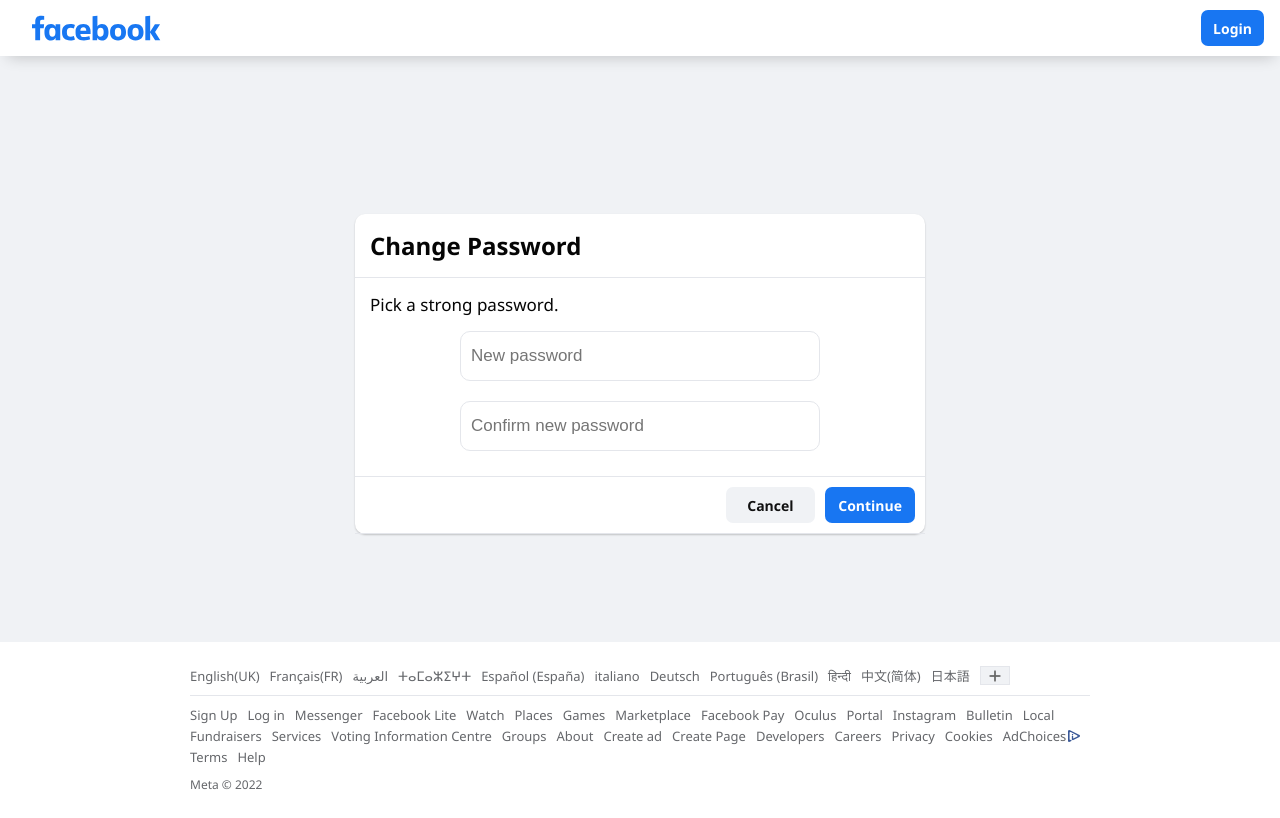
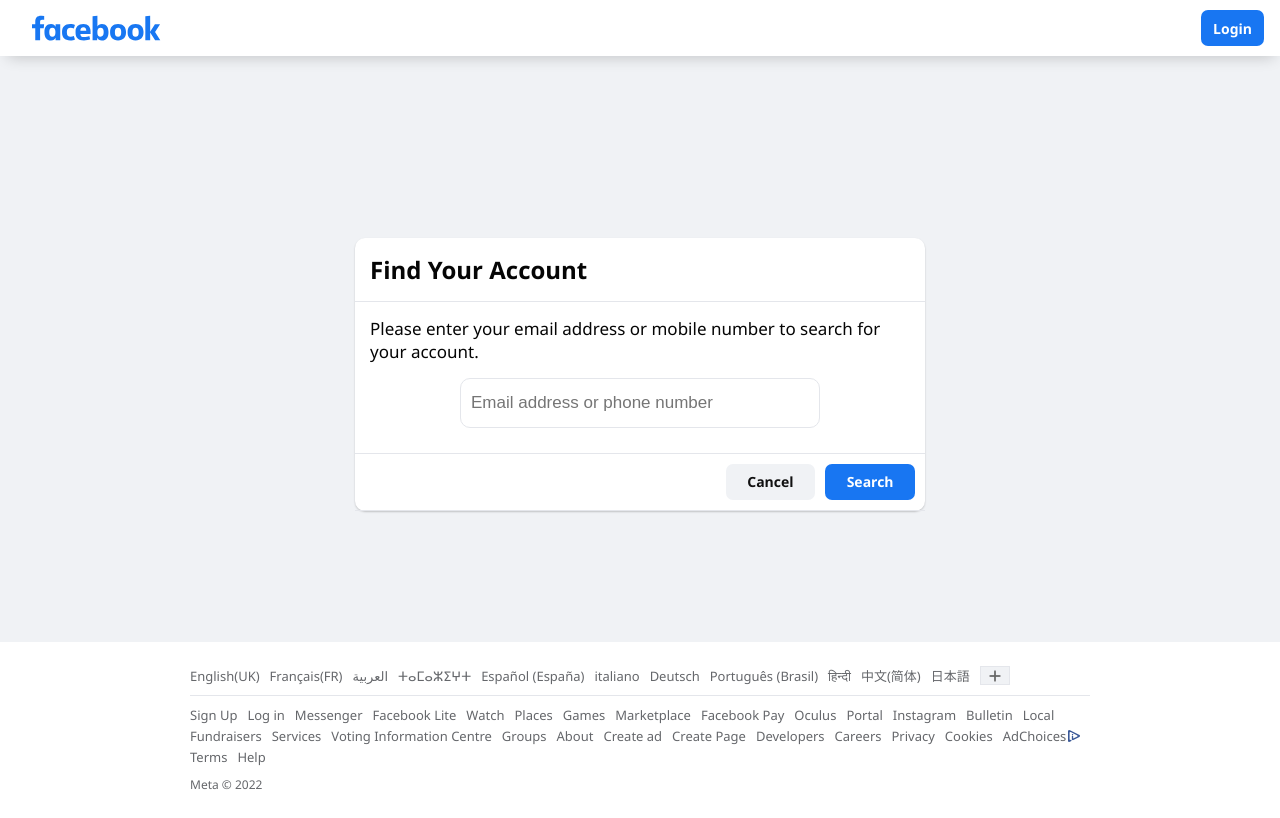
Before and after one commit to NakkaGS/MERN-Facebook, a React (Create React App) app in the folder frontend/: page /reset in a window 1280 px wide. Built offline with nearby package versions, Linux system fonts and the light colour scheme.

Commit message:
Backend/Frontend:  find User

```diff
--- a/frontend/src/pages/reset/SearchAccount.js
+++ b/frontend/src/pages/reset/SearchAccount.js
@@ -1,5 +1,5 @@
 //Router Dom
-import { Link, useNavigate } from "react-router-dom"
+import { Link } from "react-router-dom"
 
 //Formik
 import { Form, Formik } from 'formik'
@@ -7,16 +7,38 @@
 //Yup
 import * as Yup from "yup"
 
+//Axios
+import axios from "axios"
+
 // Components
 import LoginInput from "../../components/input/loginInput"
 
-export default function SearchAccount({ email, setEmail, error}) {
+export default function SearchAccount({ email, setEmail, error, setError, setLoading, setUserInfo, setVisible }) {
     const validateEmail= Yup.object({
         email: Yup.string()
         .required("Email addres is required")
         .email("Must be a valid email address")
         .max(50, "Email address can't be more than 50 characters")
     });
+
+    const handleSearch = async() => {
+        try {
+            setLoading(true)
+
+            const { data } = await axios.post(
+                `${process.env.REACT_APP_BACKEND_URL}/findUser`,
+                { email }
+            )
+            setUserInfo(data)
+            setVisible(1)
+            setError('')
+
+
+        } catch (error) {
+            setLoading(false)
+            setError(error.response.data.message)
+        }
+    }
 
     return (
         <div className="reset_form">
@@ -31,6 +53,9 @@
                 email,
             }}
             validationSchema={validateEmail}
+            onSubmit={() => {
+                handleSearch()
+            }}
             >
             {(formik) => (
                 <Form>
--- a/frontend/src/pages/reset/SendEmail.js
+++ b/frontend/src/pages/reset/SendEmail.js
@@ -1,13 +1,7 @@
 //Router Dom
-import { Link, useNavigate } from "react-router-dom"
+import { Link } from "react-router-dom"
 
-//Formik
-import { Form, Formik } from 'formik'
-
-// Components
-import LoginInput from "../../components/input/loginInput"
-
-export default function SendEmail({ email, setEmail, error, user}) {
+export default function SendEmail({ userInfo}) {
     return (
         <div className="reset_form dynamic_height">
             <div className="reset_form_header">Reset your Password</div>
@@ -21,13 +15,13 @@
                         <input type="radio" name="" id="email" checked readOnly/>
                         <div className="label_col">
                             <span>Send code via email</span>
-                            <span>email@email.com</span>
+                            <span>{userInfo?.email}</span>
                         </div>
                     </label>
                 </div>
                 <div className="reset_right">
-                    <img src={user?.picture} alt="" />
-                    <span>email@email.com</span>
+                    <img src={userInfo?.picture} alt="" />
+                    <span>{userInfo?.email}</span>
                     <span>Facebook user</span>
                 </div>
             </div>
--- a/frontend/src/pages/reset/index.js
+++ b/frontend/src/pages/reset/index.js
@@ -26,9 +26,10 @@
     const navigate = useNavigate()
     const dispatch = useDispatch()
 
-    const [visible, setVisible] = useState(3)
+    const [visible, setVisible] = useState(0)
     const [email, setEmail] = useState("")
     const [error, setError] = useState("")
+    const [loading, setLoading] = useState(false)
 
     //Code Verification
     const [code, setCode] = useState("")
@@ -37,6 +38,8 @@
     const [password, setPassword] = useState("")
     const [conf_password, setConf_password] = useState("")
 
+    //User
+    const [userInfo, setUserInfo] = useState("")
 
     const logout = () => {
         Cookies.set('user', "")
@@ -72,13 +75,13 @@
       </div>
       <div className="reset_wrap">
         {visible === 0 && (
-            <SearchAccount email={email} setEmail={setEmail} error={error}/>
+          <SearchAccount email={email} setEmail={setEmail} error={error} setError={setError} setLoading={setLoading} setUserInfo={setUserInfo} setVisible={setVisible}/>
         )}
-        {visible === 1 && (
-            <SendEmail user={user}/>
+        {visible === 1 && userInfo && (
+          <SendEmail userInfo={userInfo}/>
         )}
         {visible === 2 && (
-            <CodeVerification code={code} setCode={setCode} error={error}/>
+          <CodeVerification code={code} setCode={setCode} error={error}/>
         )}
         {visible === 3 && (
           <ChangePassword password={password} setPassword={setPassword} conf_password={conf_password} setConf_password={setConf_password} error={error}/>
```
Also changed, not shown: 2 other files (tests, documents, lock files or other folders).
